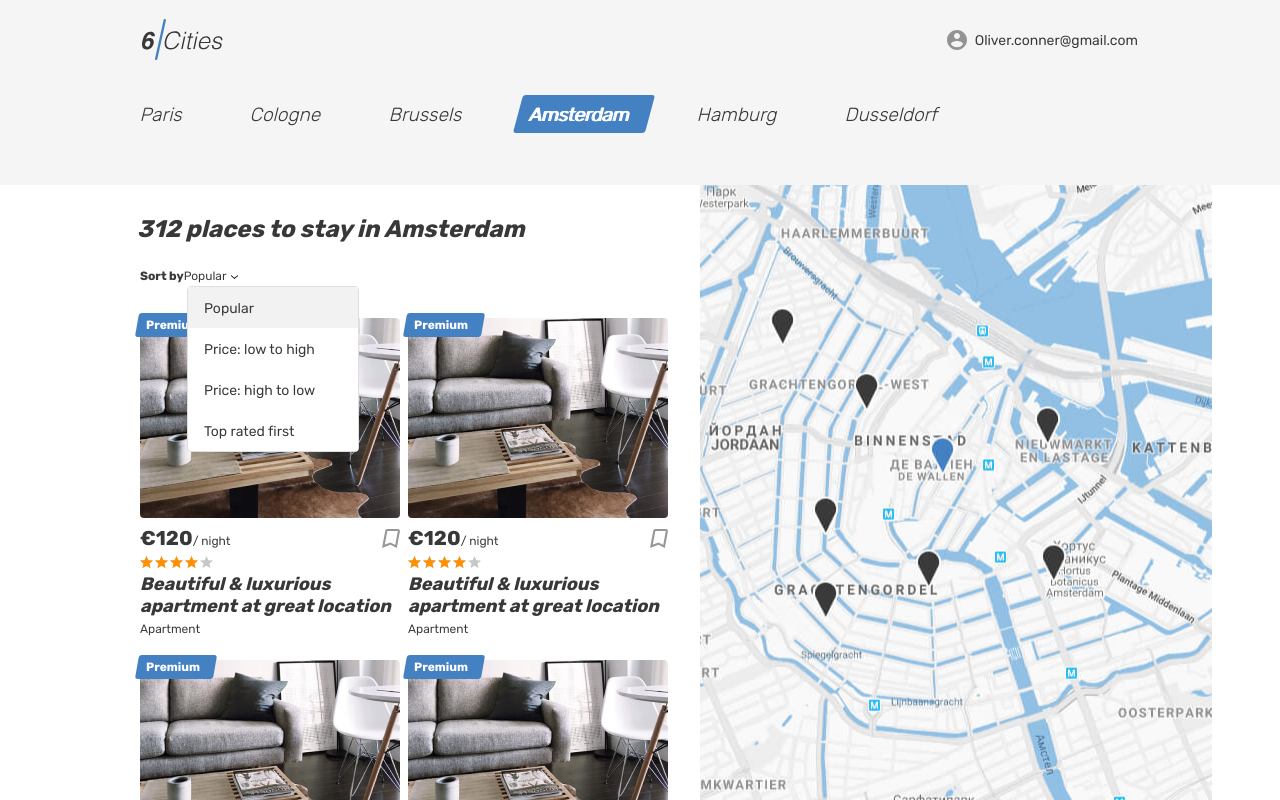
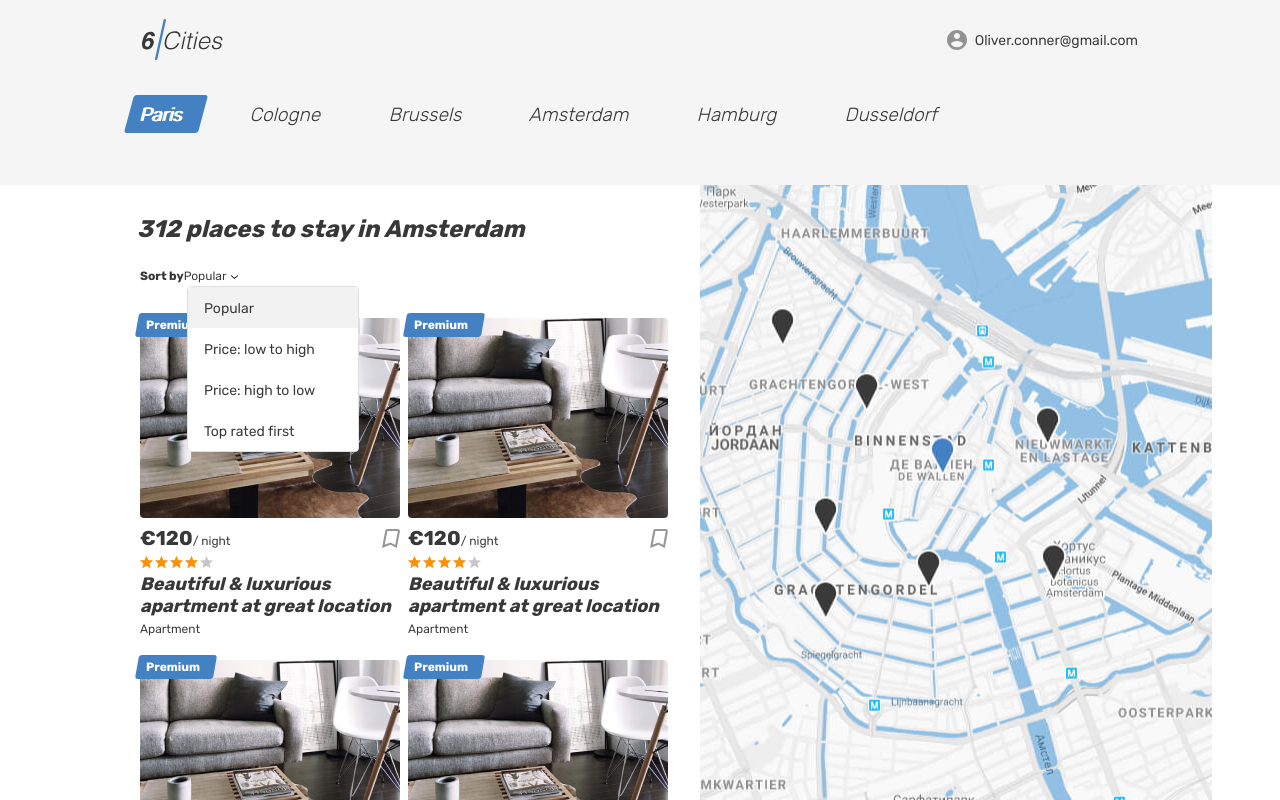
Before and after one commit to VafinArtem/1394233-six-cities-6, a React app: page / in a window 1280 px wide. Built offline with nearby package versions, Linux system fonts and the light colour scheme.

Commit message:
Добавил store, настроил переключение табов

```diff
--- /dev/null
+++ b/src/components/location-tab/location-tab.jsx
@@ -0,0 +1,36 @@
+import React from 'react';
+import PropTypes from 'prop-types';
+import {connect} from 'react-redux';
+import {changeCity} from '../../store/action';
+import {getActiveCity} from '../../store/cities/selectors';
+
+const LocationTab = ({location, activeCity, changeActiveCity}) => {
+  return (
+    <li className="locations__item">
+      <a className={`locations__item-link tabs__item ${location === activeCity ? `tabs__item--active` : ``}`} href="#" onClick={() => {
+        changeActiveCity(location);
+      }}>
+        <span>{location}</span>
+      </a>
+    </li>
+  );
+};
+
+LocationTab.propTypes = {
+  location: PropTypes.string.isRequired,
+  activeCity: PropTypes.string.isRequired,
+  changeActiveCity: PropTypes.func.isRequired
+};
+
+const mapStateToProps = (state) => ({
+  activeCity: getActiveCity(state),
+});
+
+const mapDispatchToProps = (dispatch) => ({
+  changeActiveCity(city) {
+    dispatch(changeCity(city));
+  }
+});
+
+export {LocationTab};
+export default connect(mapStateToProps, mapDispatchToProps)(LocationTab);
--- a/src/components/locations-tabs/locations-tabs.jsx
+++ b/src/components/locations-tabs/locations-tabs.jsx
@@ -1,44 +1,28 @@
 import React from 'react';
+import PropTypes from 'prop-types';
+import {connect} from 'react-redux';
+import {getCities} from '../../store/cities/selectors';
+import LocationTab from '../location-tab/location-tab';
 
-const LocationsTabs = () => {
+const LocationsTabs = ({cities}) => {
   return (
     <div className="tabs">
       <section className="locations container">
         <ul className="locations__list tabs__list">
-          <li className="locations__item">
-            <a className="locations__item-link tabs__item" href="#">
-              <span>Paris</span>
-            </a>
-          </li>
-          <li className="locations__item">
-            <a className="locations__item-link tabs__item" href="#">
-              <span>Cologne</span>
-            </a>
-          </li>
-          <li className="locations__item">
-            <a className="locations__item-link tabs__item" href="#">
-              <span>Brussels</span>
-            </a>
-          </li>
-          <li className="locations__item">
-            <a className="locations__item-link tabs__item tabs__item--active">
-              <span>Amsterdam</span>
-            </a>
-          </li>
-          <li className="locations__item">
-            <a className="locations__item-link tabs__item" href="#">
-              <span>Hamburg</span>
-            </a>
-          </li>
-          <li className="locations__item">
-            <a className="locations__item-link tabs__item" href="#">
-              <span>Dusseldorf</span>
-            </a>
-          </li>
+          {cities.map((element, index) => <LocationTab key={index + 1} location={element} />)}
         </ul>
       </section>
     </div>
   );
 };
 
-export default LocationsTabs;
+LocationsTabs.propTypes = {
+  cities: PropTypes.arrayOf(PropTypes.string.isRequired).isRequired,
+};
+
+const mapStateToProps = (state) => ({
+  cities: getCities(state),
+});
+
+export {LocationsTabs};
+export default connect(mapStateToProps)(LocationsTabs);
--- a/src/index.js
+++ b/src/index.js
@@ -1,12 +1,21 @@
+import {configureStore} from '@reduxjs/toolkit';
 import React from 'react';
 import ReactDOM from 'react-dom';
+import {Provider} from 'react-redux';
 import App from './components/app/app';
+import mainReducer from './store/main-reducer';
 
 const AMOUNT_CARDS = 5;
 
+const store = configureStore({
+  reducer: mainReducer,
+});
+
 ReactDOM.render(
-    <App
-      cardsCount={AMOUNT_CARDS}
-    />,
+    <Provider store={store}>
+      <App
+        cardsCount={AMOUNT_CARDS}
+      />
+    </Provider>,
     document.querySelector(`#root`)
 );
--- /dev/null
+++ b/src/store/action.js
@@ -0,0 +1,7 @@
+import {createAction} from '@reduxjs/toolkit';
+
+export const ActionType = {
+  CHANGE_CITY: `cities/changeCity`,
+};
+
+export const changeCity = createAction(ActionType.CHANGE_CITY, (city) => ({payload: city}));
--- /dev/null
+++ b/src/store/cities/cities.js
@@ -0,0 +1,19 @@
+import {createReducer} from '@reduxjs/toolkit';
+import {offers} from '../../mocks/offers';
+import {ActionType} from '../action';
+
+const citiesTab = [`Paris`, `Cologne`, `Brussels`, `Amsterdam`, `Hamburg`, `Dusseldorf`];
+
+const initialState = {
+  city: `Paris`,
+  cities: citiesTab,
+  offers
+};
+
+const cities = createReducer(initialState, (builder) => {
+  builder.addCase(ActionType.CHANGE_CITY, (state, action) => {
+    state.city = action.payload;
+  });
+});
+
+export {cities};
--- /dev/null
+++ b/src/store/cities/selectors.js
@@ -0,0 +1,4 @@
+import {NameSpace} from "../main-reducer";
+
+export const getActiveCity = (state) => state[NameSpace.CITIES].city;
+export const getCities = (state) => state[NameSpace.CITIES].cities;
--- /dev/null
+++ b/src/store/main-reducer.js
@@ -0,0 +1,12 @@
+import {combineReducers} from 'redux';
+import {cities} from './cities/cities';
+
+
+export const NameSpace = {
+  AUTH: `AUTH`,
+  CITIES: `CITIES`,
+};
+
+export default combineReducers({
+  [NameSpace.CITIES]: cities,
+});
```
